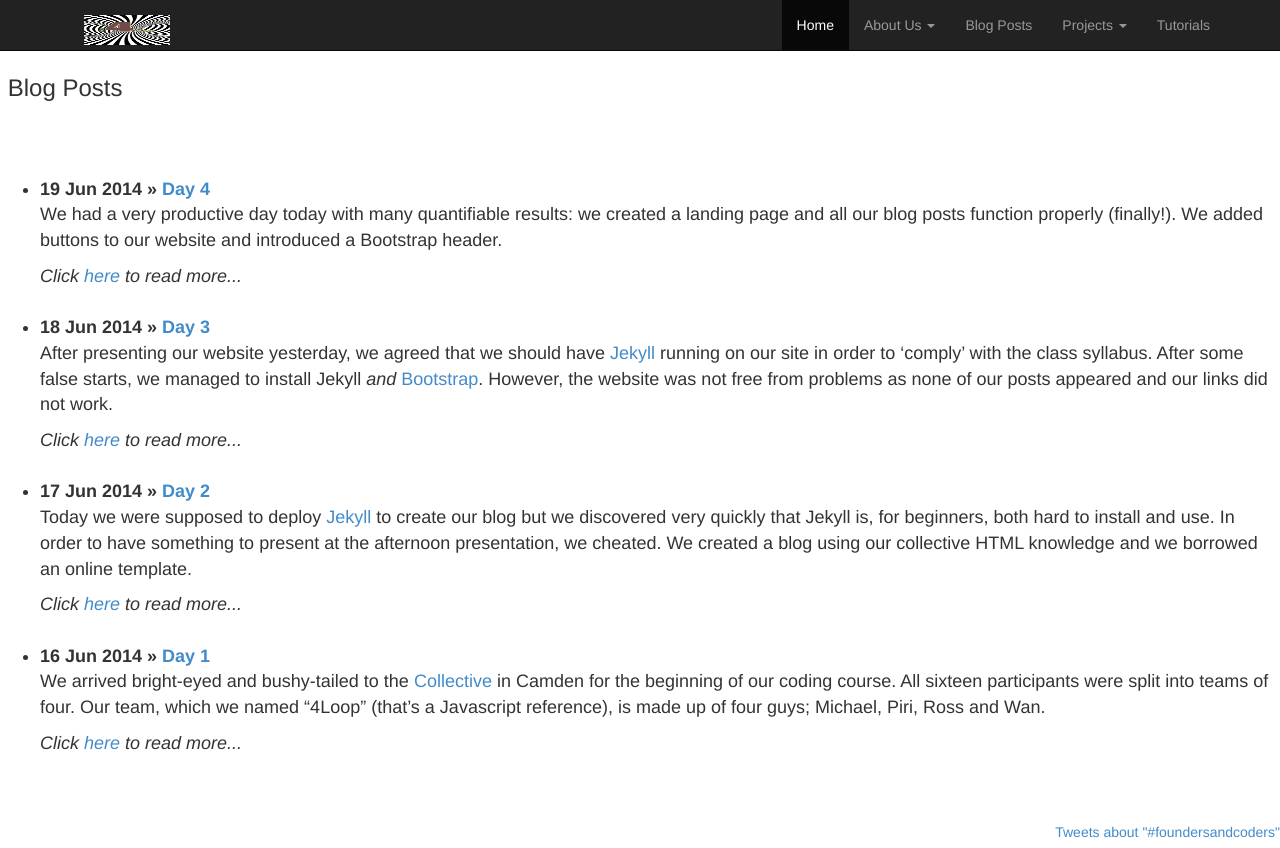
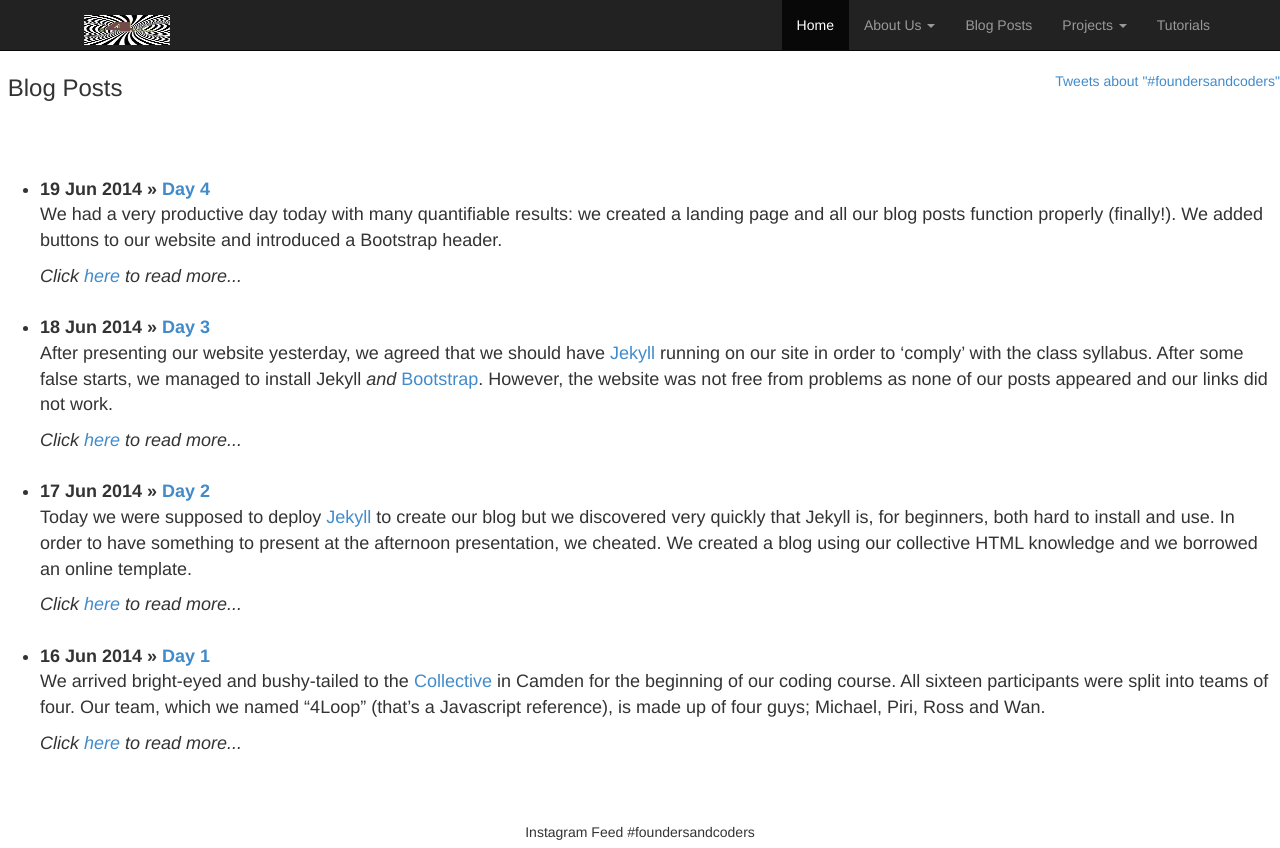
Before and after one commit to wsfan/4loop, a Jekyll site: the page built from blogcollect.html, in a window 1280 px wide, cut to the strip 0-848 px from the top of the page. Built offline with Jekyll 4.4.1, drawn with Linux system fonts in a browser that asks for light colours; nearby versions of some CDN libraries; comment, search, counter and statistics services are not loaded.

Commit message:
float change

```diff
--- a/_layouts/default.html
+++ b/_layouts/default.html
@@ -62,17 +62,14 @@
 
 <div>
 
-
-
 											<!--Content of the first column.-->
-						<p style="float:left">{{ content }}</p>
-
 				<div style="float:right">
 				<p bgcolor="#BDBDBD">
 					<!--Content of the second column.-->
 							<a class="twitter-timeline" href="https://twitter.com/search?q=%23foundersandcoders" data-widget-id="478897762872733696">Tweets about "#foundersandcoders"</a>
 							<script>!function(d,s,id){var js,fjs=d.getElementsByTagName(s)[0],p=/^http:/.test(d.location)?'http':'https';if(!d.getElementById(id)){js=d.createElement(s);js.id=id;js.src=p+"://platform.twitter.com/widgets.js";fjs.parentNode.insertBefore(js,fjs);}}(document,"script","twitter-wjs");</script></p>
 					</div>
+					<p style="float:left">{{ content }}</p>
 	<div style="clear:both">
 	<p style="text-align:center">Instagram Feed #foundersandcoders</p>
 	</div>
```
